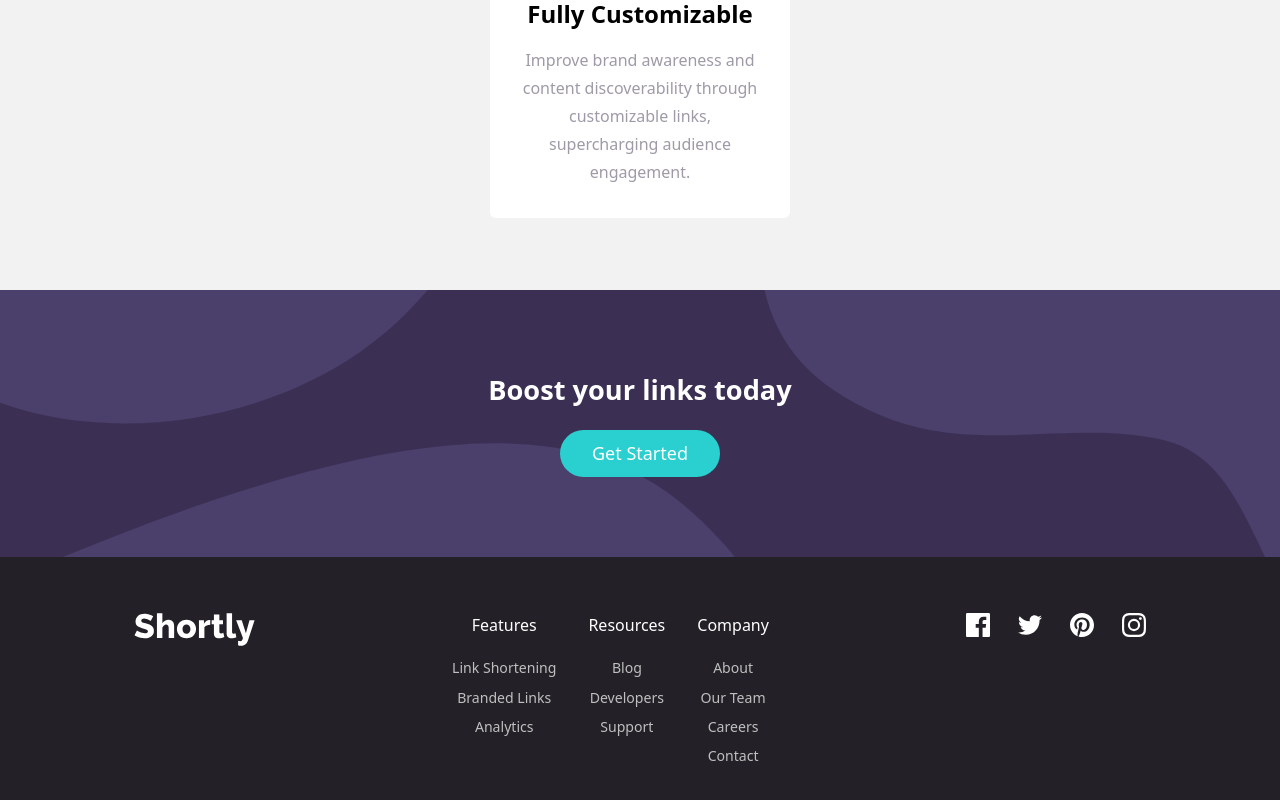
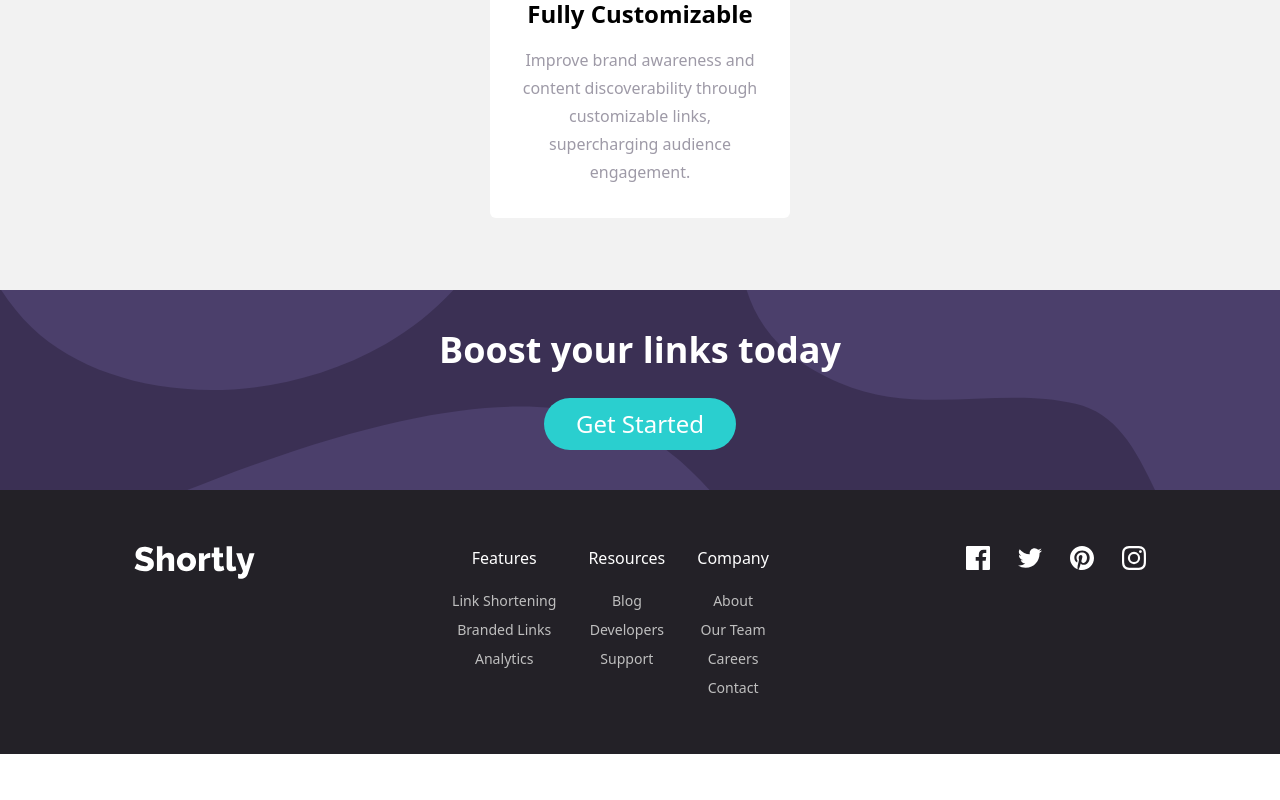
Before and after one commit to TrEv0rRrRr/url-shortener, a React (Vite) app: page / in a window 1280 px wide. Shown: the part 2508-3308 px from the top of the page. After the commit the page ends 3262 px from the top, so only its background shows below. Built offline with nearby package versions, Linux system fonts and the light colour scheme.

Commit message:
feat: enhance layout responsiveness in Main component for better display on larger screens

```diff
--- a/src/components/Main-components/Main.tsx
+++ b/src/components/Main-components/Main.tsx
@@ -7,13 +7,13 @@ const Main = () => {
     <Hero />
     <Features />
     <section
-      className="flex flex-col gap-5 px-5 py-20 bg-brand-dark boost-section"
+      className="flex flex-col gap-5 px-5 py-20 bg-brand-dark boost-section xl:py-10"
     >
-      <div className="relative z-10 flex flex-col gap-5">
-        <h2 className="font-bold text-white text-[1.7rem]">
+      <div className="relative z-10 flex flex-col gap-5 xl:gap-7">
+        <h2 className="font-bold text-white text-[1.7rem] xl:text-4xl">
           Boost your links today
         </h2>
-        <Button text="Get Started" className="px-8" />
+        <Button text="Get Started" className="px-8 xl:text-2xl" />
       </div>
     </section>
   </main>;
```
